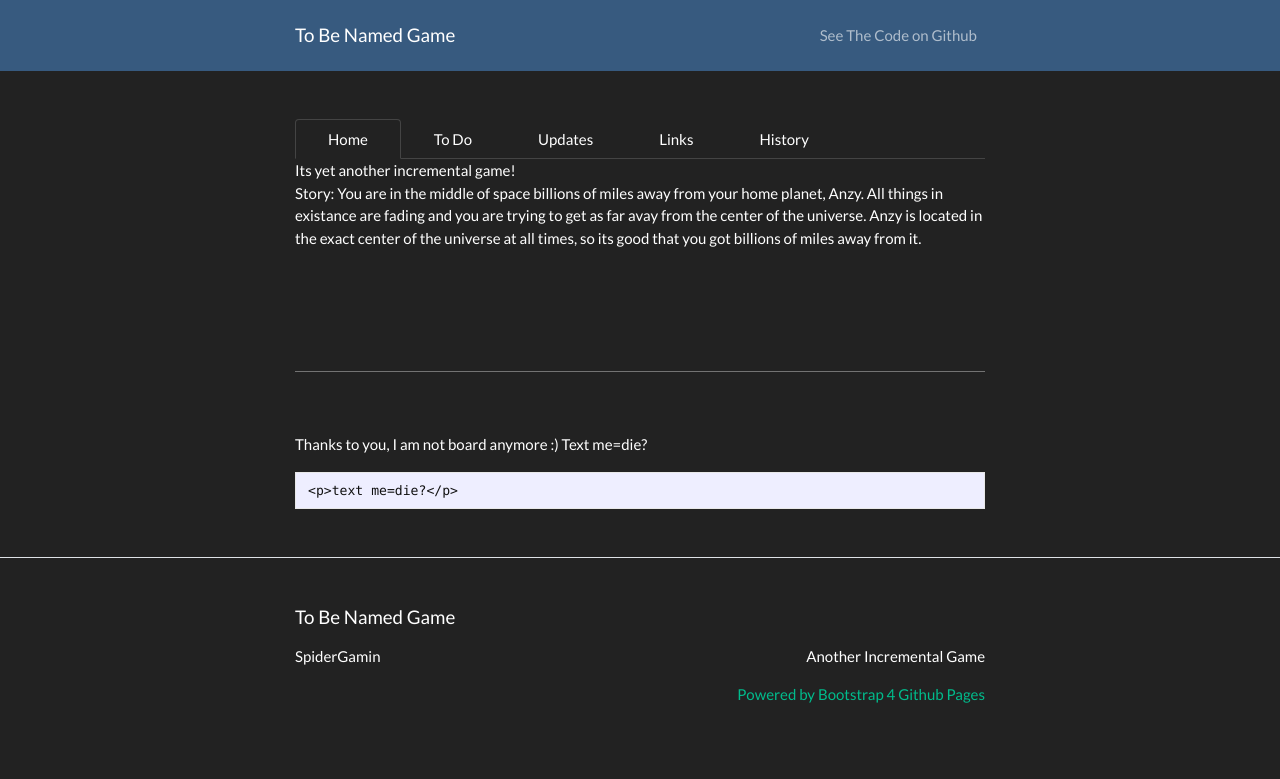
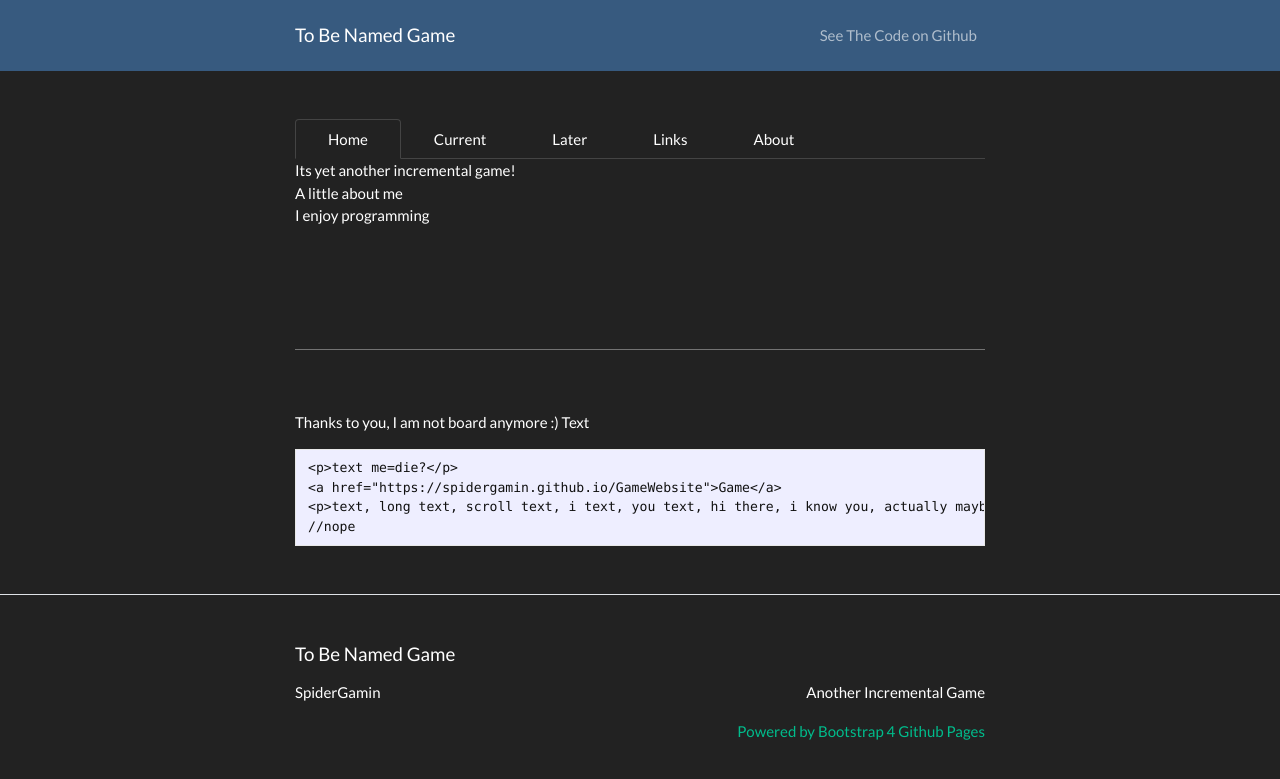
Before and after one commit to insberr/insberr.github.io, a Jekyll site: the page built from index.md, in a window 1280 px wide. Shown: the top 779 px of the page. Built offline with Jekyll 4.4.1, drawn with Linux system fonts in a browser that asks for light colours; our own code applies the rules of GitHub Pages for plain Markdown files.

Commit message:
Some changes

````diff
--- a/index.md
+++ b/index.md
@@ -3,34 +3,34 @@
     <a class="nav-link active" data-toggle="tab" href="#home">Home</a>
   </li>
   <li class="nav-item">
-    <a class="nav-link" data-toggle="tab" href="#todo">To Do</a>
+    <a class="nav-link" data-toggle="tab" href="#current">Current</a>
   </li>
   <li class="nav-item">
-    <a class="nav-link" data-toggle="tab" href="#updates">Updates</a>
+    <a class="nav-link" data-toggle="tab" href="#later">Later</a>
   </li>
   <li class="nav-item">
     <a class="nav-link" data-toggle="tab" href="#links">Links</a>
   </li>
   <li class="nav-item">
-   <a class="nav-link" data-toggle="tab" href="#history">History</a>
+   <a class="nav-link" data-toggle="tab" href="#about">About</a>
  </li>
 </ul>
 <div id="myTabContent" class="tab-content">
   <div class="tab-pane fade active show" id="home">
     <p>Its yet another incremental game!
-      <br>Story: You are in the middle of space billions of miles away from your home planet, Anzy. All things in existance are fading and you are trying to get as far avay from the center of the universe. Anzy is located in the exact center of the universe at all times, so its good that you got billions of miles away from it.
-      <br>
+      <br>A little about me
+      <br>I enjoy programming
     </p>
   </div>
-  <div class="tab-pane fade" id="todo">
-    <p>To Do
-      <br>- Change UI and buttons
-      <br>- Add resources
-      <br>- Update this website
-      <br>- Name the game
-      <br>- Fix some broken things
+  <div class="tab-pane fade" id="current">
+    <p>Im currently
+      <br>- Working on a game (Link coming soon) my friend wants made
+      <br>- Working on this website
+      <br>- Learning HTML
+      <br>-
+      <br>-
       <br>
-      <br>This List Is {{ site.todobar }}% Complete
+      <br>I am {{ site.todobar }}% done with these tasks
       <br>
     </p>
       <div class="progress">
@@ -38,9 +38,10 @@
       </div>
     </div>
   </div>
-  <div class="tab-pane fade" id="updates">
-    <p>- Fixes
-    <br>- Minor changes
+  <div class="tab-pane fade" id="later">
+    <p>Things I plan on doing later
+    <br>- Making a website (Likely this one) from scratch on github (not likely to happen for a long time)
+      <br>-
     </p>
   </div>
   <div class="tab-pane fade" id="links">
@@ -48,9 +49,9 @@
       <br>- <a href="https://spidergamin.github.io/To-Be-Named/">To Be Named Game</a>
     </p>
   </div>
-  <div class="tab-pane fade" id="history">
-    <p>
-      <br>Nothing much here. :)
+  <div class="tab-pane fade" id="about">
+    <p>About me. You found it!
+      <br>Nothing much here right now, check back later to see more content. :)
       <br>
     </p>
   </div>
@@ -59,10 +60,13 @@
 <br>
 <br>
 <br>
-<hr size="50" noshade>
+<hr size="10" noshade>
 <br>
 <br>Thanks to you, I am not board anymore :)
-Text me=die?
+Text
 ```
 <p>text me=die?</p>
+<a href="https://spidergamin.github.io/GameWebsite">Game</a>
+<p>text, long text, scroll text, i text, you text, hi there, i know you, actually maybe not, but thats fine, maybe we can get ti know eachother, but later, im really busy, mostly trying to be less annoying, its annoying, this text, and if you read all of it, thanks, i feel better now, and now that i no longer exist, you can sit back and enjoy this video</p>
+//nope
 ```
````
